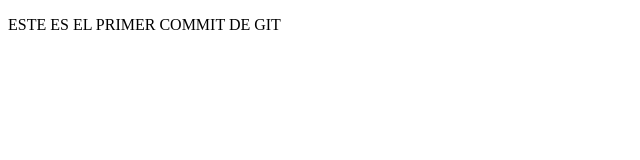
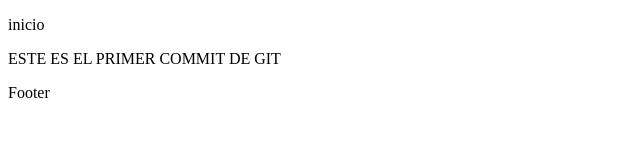
Before and after one commit to AngieC190317/EjercicioClase, a plain HTML site: page index.html in a window 1280 px wide. Shown: the whole page, without its empty margins (0-640 px from the left). Drawn offline with Linux system fonts and the light colour scheme.

Commit message:
Este es mi segundo commit

```diff
--- a/index.html
+++ b/index.html
@@ -4,11 +4,17 @@
 <head>
     <meta charset="UTF-8">
     <meta name="viewport" content="width=device-width, initial-scale=1.0">
-    <title>Document</title>
+    <title>COMMIT</title>
 </head>
+<header>
+    <p>inicio</p>
+</header>
 
 <body>
     <p>ESTE ES EL PRIMER COMMIT DE GIT</p>
+    <footer>
+        <p>Footer</p>
+    </footer>
 </body>
 
 </html>
```
